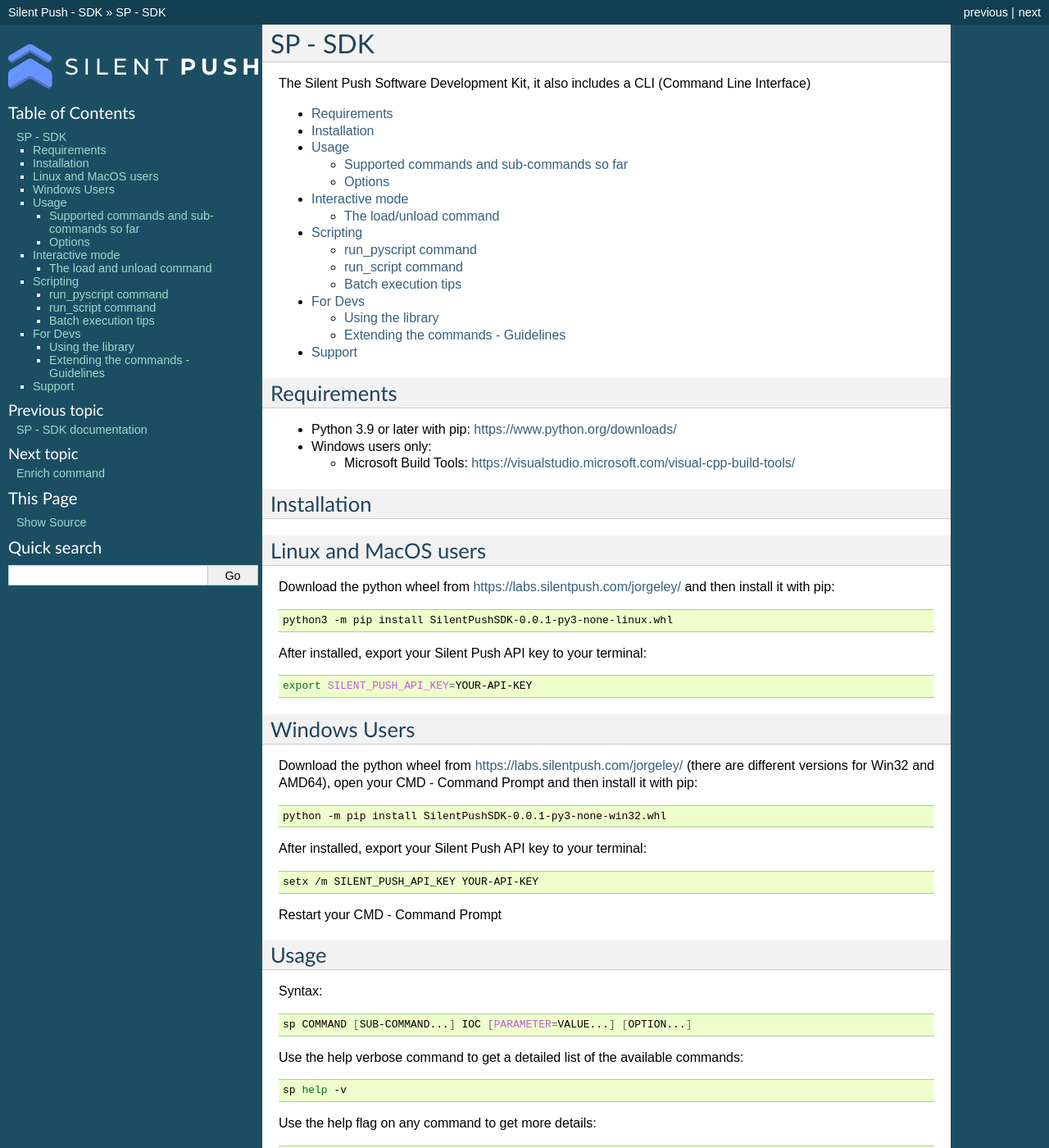
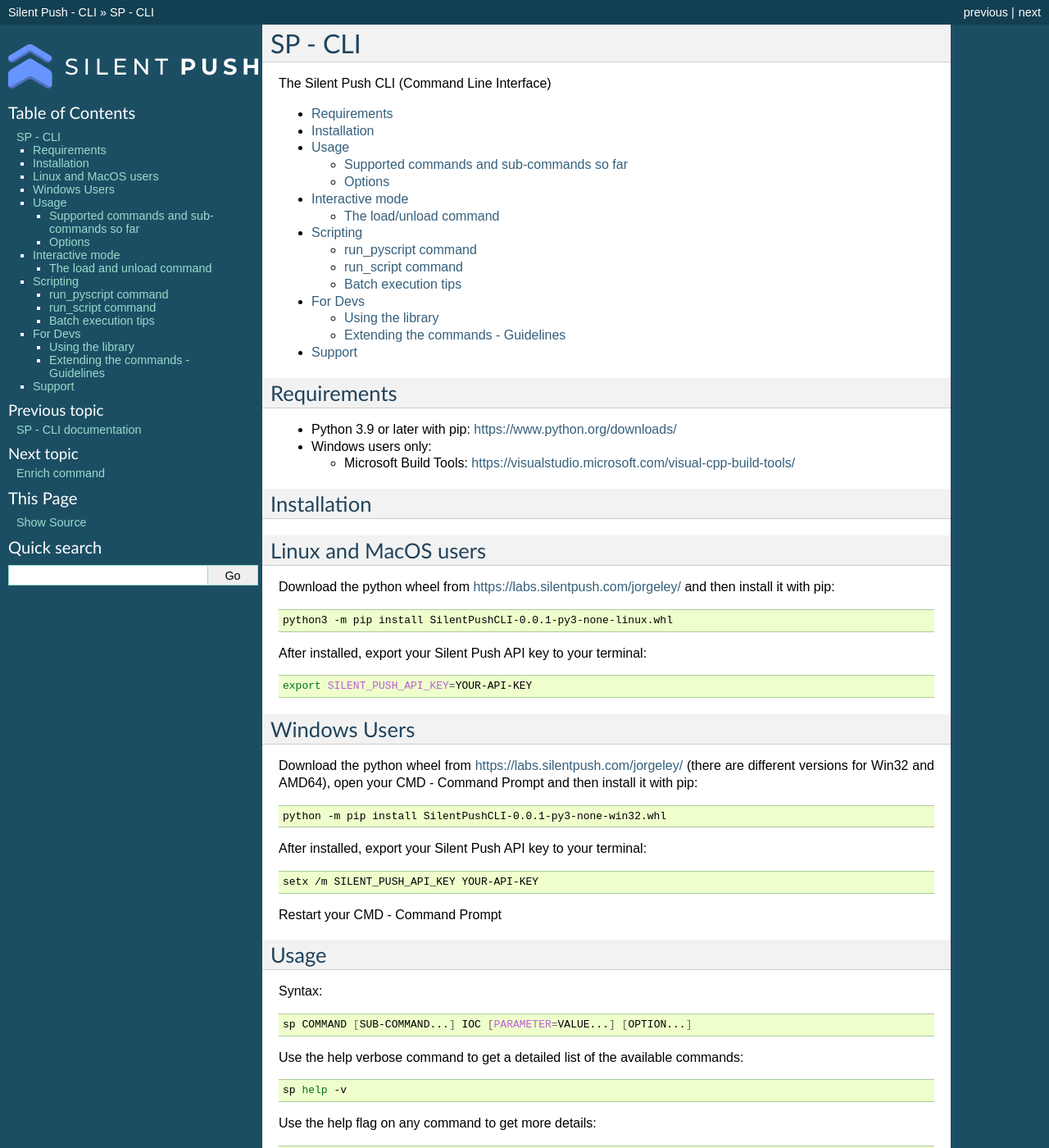
Before and after one commit to Silent-Push/SP---CLI, a Sphinx documentation site: the page built from docs/source/sp/README.rst, in a window 1280 px wide and 1400 px high. Shown: the whole window at 82% size. Built offline with Sphinx 7.4.7, drawn with Linux system fonts in a browser that asks for light colours; some of the changed text lies outside the part shown.

Commit message:
renamed project to SP - CLI (not a SDK anymore)

```diff
--- a/docs/source/conf.py
+++ b/docs/source/conf.py
@@ -3,7 +3,7 @@
 
 sys.path.insert(0, os.path.abspath("../.."))
 
-project = "SP - SDK"
+project = "SP - CLI"
 copyright = "2024, Silent Push"
 author = "Jorgeley<jorgeley@silentpush.com>"
 version = release = "0.0.1"
@@ -39,7 +39,7 @@
 html_theme = "classic"
 html_logo = "../logo.svg"
 html_favicon = "../favicon.ico"
-html_title = "Silent Push - SDK"
+html_title = "Silent Push - CLI"
 html_use_index = False
 html_domain_indices = False
 html_theme_options = {
--- a/docs/source/index.rst
+++ b/docs/source/index.rst
@@ -1,9 +1,9 @@
-.. SP - SDK documentation master file, created by
+.. SP - CLI documentation master file, created by
    sphinx-quickstart on Thu Nov 21 11:45:10 2024.
    You can adapt this file completely to your liking, but it should at least
    contain the root `toctree` directive.
 
-SP - SDK documentation
+SP - CLI documentation
 ======================
 
 .. toctree::
--- a/docs/source/sp/README.rst
+++ b/docs/source/sp/README.rst
@@ -1,7 +1,7 @@
-SP - SDK
+SP - CLI
 ========
 
-The Silent Push Software Development Kit, it also includes a CLI (Command Line Interface)
+The Silent Push CLI (Command Line Interface)
 
 -  `Requirements <#Requirements>`__
 
@@ -54,7 +54,7 @@
 
 .. code:: shell
 
-   python3 -m pip install SilentPushSDK-0.0.1-py3-none-linux.whl
+   python3 -m pip install SilentPushCLI-0.0.1-py3-none-linux.whl
 
 After installed, export your Silent Push API key to your terminal:
 
@@ -70,7 +70,7 @@
 
 .. code:: shell
 
-    python -m pip install SilentPushSDK-0.0.1-py3-none-win32.whl
+    python -m pip install SilentPushCLI-0.0.1-py3-none-win32.whl
 
 After installed, export your Silent Push API key to your terminal:
 
--- a/setup.py
+++ b/setup.py
@@ -41,18 +41,18 @@
     # There are some restrictions on what makes a valid project name
     # specification here:
     # https://packaging.python.org/specifications/core-metadata/#name
-    name="SilentPushSDK",  # Required
+    name="SilentPushCLI",  # Required
     # Versions should comply with PEP 440:
     # https://www.python.org/dev/peps/pep-0440/
     #
     # For a discussion on single-sourcing the version across setup.py and the
     # project code, see
     # https://packaging.python.org/guides/single-sourcing-package-version/
-    version="1.1.0",  # Required
+    version="1.1.1",  # Required
     # This is a one-line description or tagline of what your project does. This
     # corresponds to the "Summary" metadata field:
     # https://packaging.python.org/specifications/core-metadata/#summary
-    description="Silent Push - Software Development Kit",  # Optional
+    description="Silent Push - Command Line Interface",  # Optional
     # This is an optional longer description of your project that represents
     # the body of text which users will see when they visit PyPI.
     #
```
Also changed, not shown: README.md (+6 -5 lines), 4 other files.
